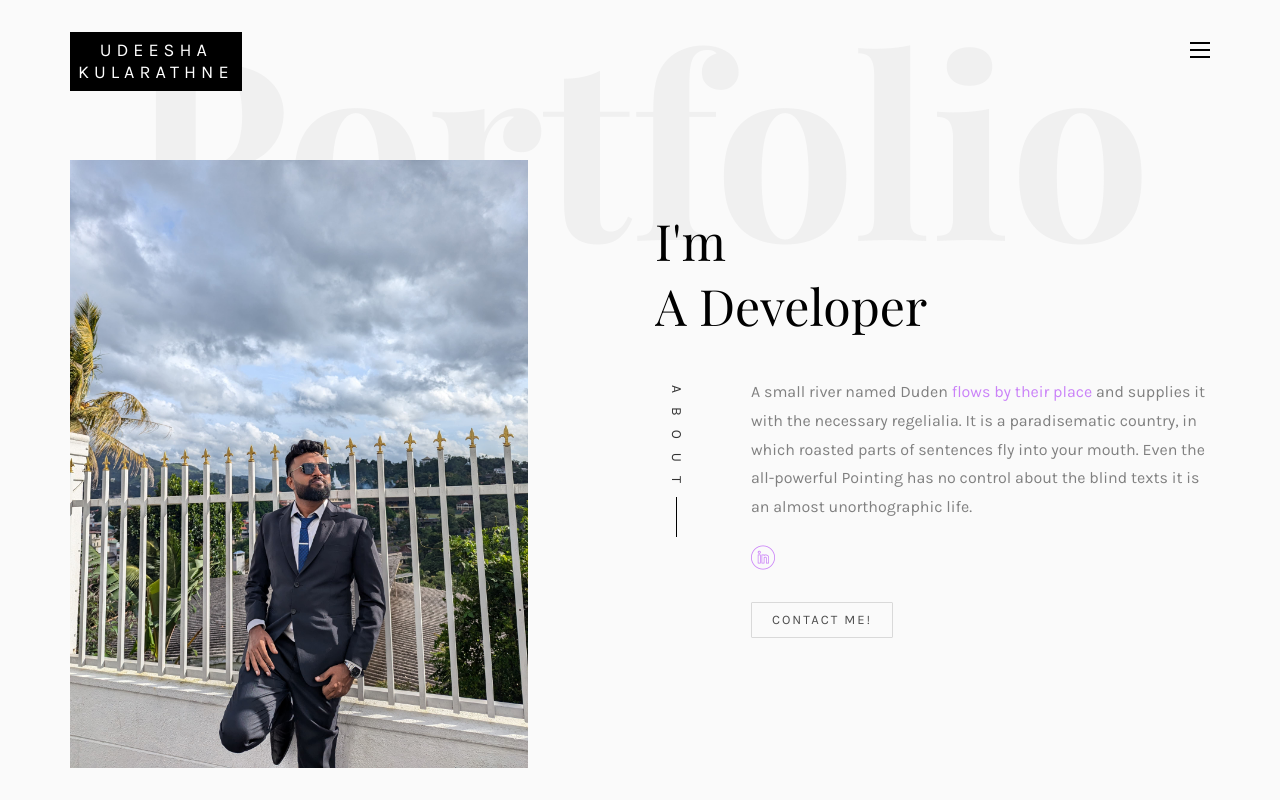
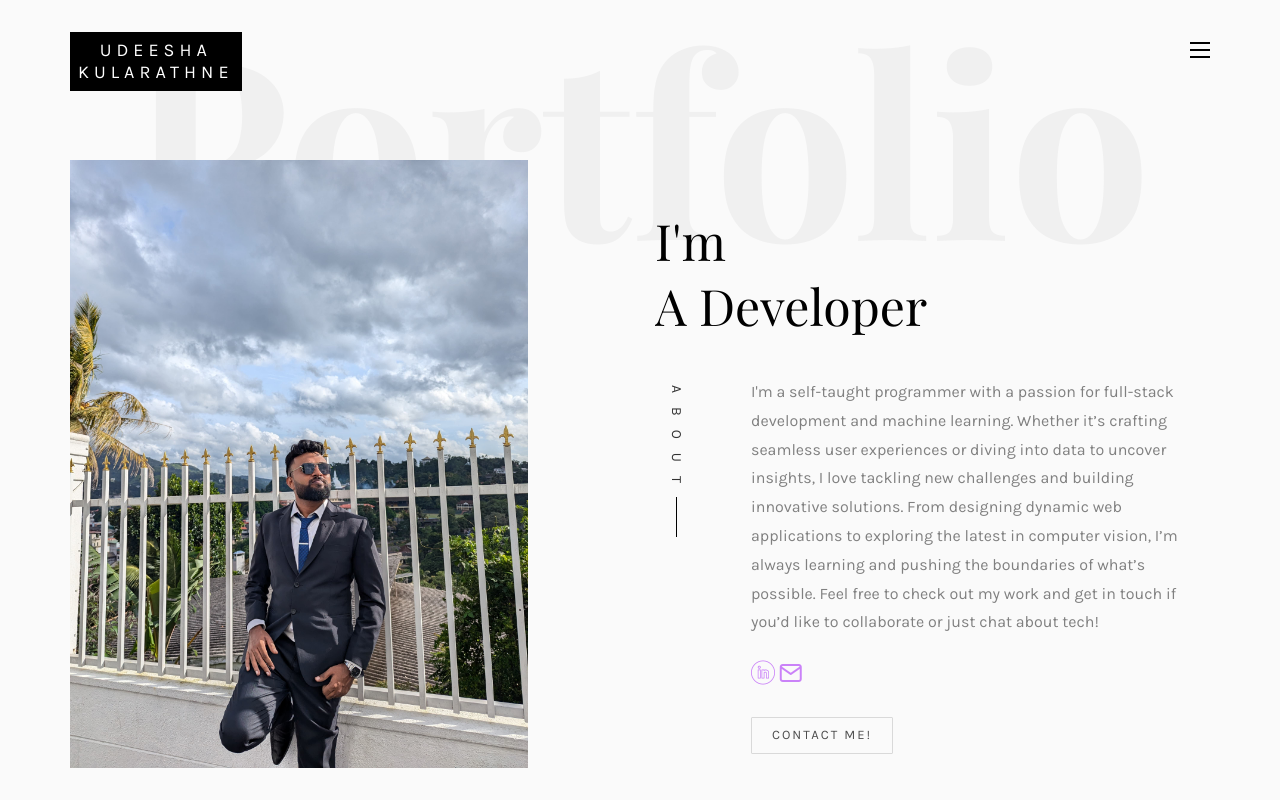
Before and after one commit to udeesha-kularathne/udeesha-kularathne, a plain HTML site: page index.html in a window 1280 px wide. Shown: the top 800 px of the page. Drawn offline with nearby package versions, Linux system fonts and the light colour scheme; files whose address does not match are found by name; a web font is replaced by a local one.

Commit message:
Update index.html

```diff
--- a/index.html
+++ b/index.html
@@ -141,18 +141,24 @@
                                 <h2><span>I'm</span><span>A Developer</span></h2>
                             </div>
                         </div>
-                        <div class="desc">
+                           <div class="desc">
                             <div class="rotate">
                                 <h2 class="heading">About</h2>
                             </div>
-                            <p>A small river named Duden <a href="#">flows by their place</a> and supplies it with the
-                                necessary regelialia. It is a paradisematic country, in which roasted parts of sentences
-                                fly into your mouth. Even the all-powerful Pointing has no control about the blind texts
-                                it is an almost unorthographic life.</p>
+                            <p>I'm a self-taught programmer with a passion for full-stack development and
+                                machine learning. Whether it’s crafting seamless user experiences or diving into data to
+                                uncover insights, I love tackling new challenges and building innovative solutions. From
+                                designing dynamic web applications to exploring the latest in computer vision, I’m
+                                always learning and pushing the boundaries of what’s possible.
+
+                                Feel free to check out my work and get in touch if you’d like to collaborate or just
+                                chat about tech!
+
+                            </p>
                             <p class="colorlib-social-icons">
-                                <a href="#"><i class="icon-linkedin4"></i></a>
+                                <a href="www.linkedin.com/in/udeeshakularathne"><i class="icon-linkedin4"></i></a>
                                 <!--									<a href="#"><i class="icon-twitter3"></i></a>-->
-                                <!--									<a href="#"><i class="icon-googleplus"></i></a>-->
+                                <a href="mailto:umahinsab@gmail.com"><i class="icon-mail5"></i></a>
                                 <!--									<a href="#"><i class="icon-dribbble2"></i></a>-->
                             </p>
                             <p><a href="#" class="btn btn-primary btn-outline">Contact Me!</a></p>
```
